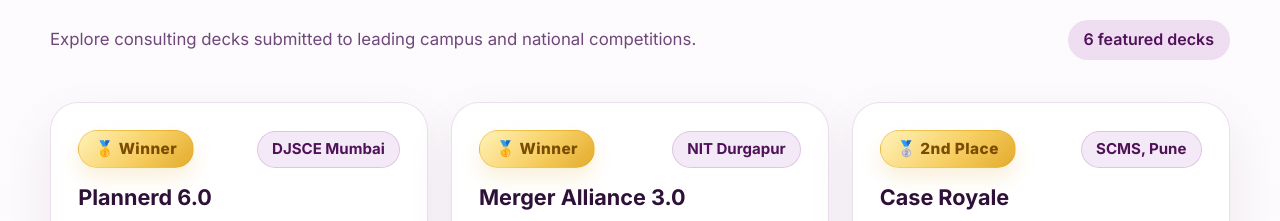
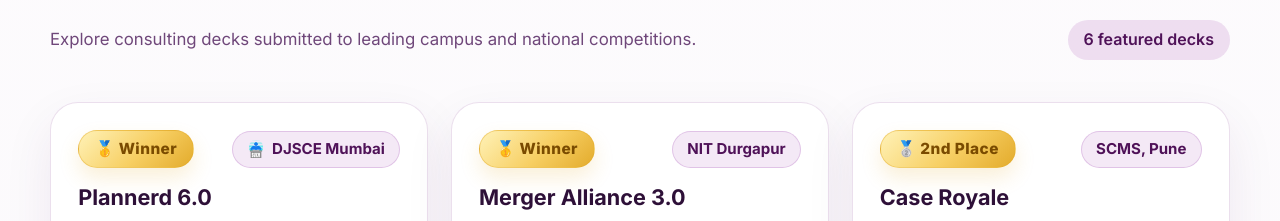
Before and after one commit to SarthakMane2704/project-website, a website: page index.html in a window 1280 px wide. Shown: the part 2260-2481 px from the top of the page. Drawn offline with Linux system fonts and the light colour scheme.

Commit message:
Add DJSCE logo to featured competition

```diff
--- a/competitions.json
+++ b/competitions.json
@@ -4,6 +4,7 @@
     "type": "National Strategy Case Study Competition",
     "position": "\ud83e\udd47 Winner",
     "college": "DJSCE Mumbai",
+    "collegeLogo": "SVKM-Logo.png",
     "description": "We diagnosed why Ola collapsed, identified the single priority to stabilise it in 12-18 months, built a three-vertical recovery strategy with specific actions, and defined the one trade-off Ola had to accept to survive.",
     "tags": ["Strategy", "Crisis", "Consumer Trust"],
     "link": "https://drive.google.com/file/d/1nX2JAVBfbpuIbvYubNa5n23wsWKvUwcf/view?usp=sharing"
--- a/index.html
+++ b/index.html
@@ -149,7 +149,10 @@
     <article class="competition-card reveal">
       <div class="card-topline">
         <span class="position-badge"></span>
-        <span class="college-name"></span>
+        <span class="college-name">
+          <img class="college-logo" alt="">
+          <span class="college-name-text"></span>
+        </span>
       </div>
       <h3 class="competition-title"></h3>
       <p class="competition-type"></p>
--- a/script.js
+++ b/script.js
@@ -87,7 +87,18 @@ const App = {
     competitions.forEach((competition) => {
       const card = template.content.firstElementChild.cloneNode(true);
       card.querySelector(".position-badge").textContent = competition.position;
-      card.querySelector(".college-name").textContent = competition.college;
+      const collegeName = card.querySelector(".college-name");
+      const collegeNameText = card.querySelector(".college-name-text");
+      const collegeLogo = card.querySelector(".college-logo");
+      collegeNameText.textContent = competition.college;
+
+      if (competition.collegeLogo) {
+        collegeLogo.src = competition.collegeLogo;
+        collegeLogo.alt = `${competition.college} logo`;
+      } else {
+        collegeLogo.remove();
+      }
+
       card.querySelector(".competition-title").textContent = competition.title;
       card.querySelector(".competition-type").textContent = competition.type;
       card.querySelector(".competition-description").textContent = competition.description;
--- a/style.css
+++ b/style.css
@@ -433,6 +433,7 @@ textarea {
 .college-name {
   display: inline-flex;
   align-items: center;
+  gap: 0.45rem;
   min-height: 2.3rem;
   padding: 0.32rem 0.9rem;
   border-radius: var(--radius-sm);
@@ -441,6 +442,13 @@ textarea {
   border: 1px solid rgba(146, 47, 164, 0.2);
   font-size: 0.94rem;
   font-weight: 700;
+}
+
+.college-logo {
+  width: 1.1rem;
+  height: 1.1rem;
+  object-fit: contain;
+  flex: 0 0 auto;
 }
 
 .competition-title {
```
Also changed, not shown: SVKM-Logo.png (added).
